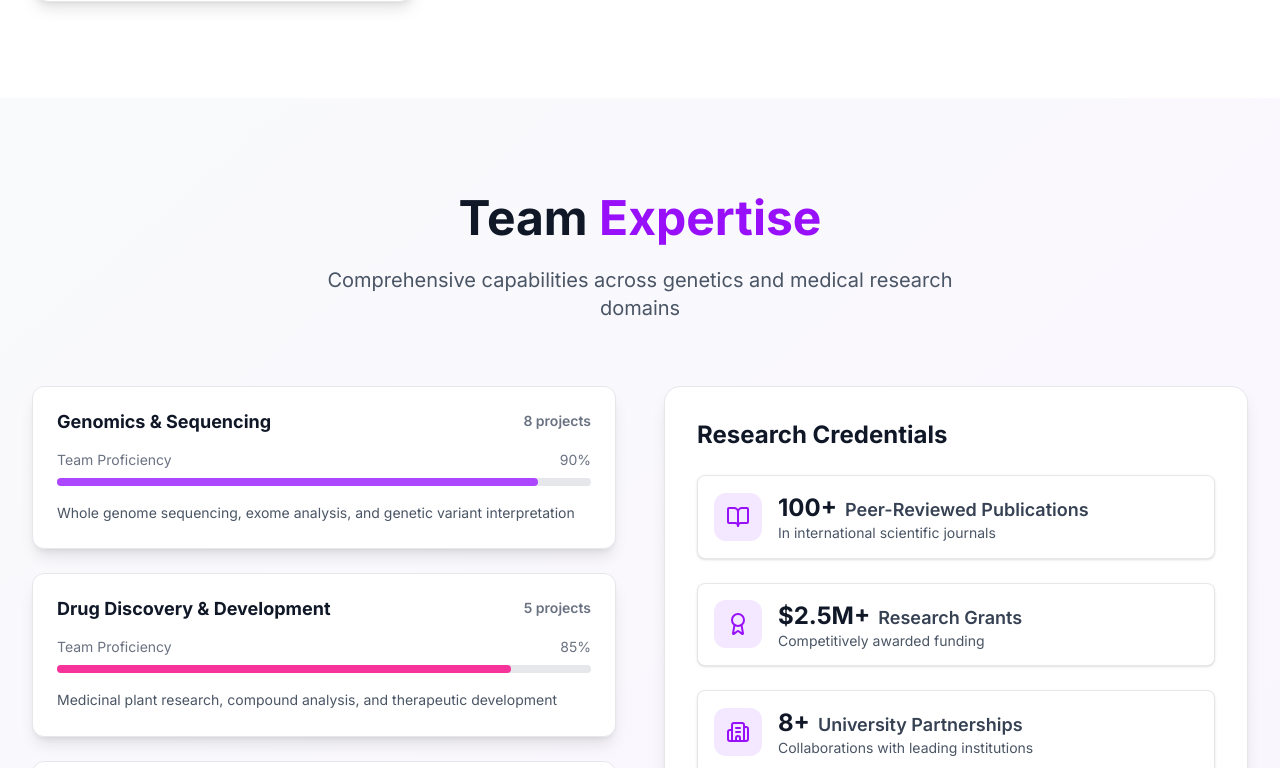
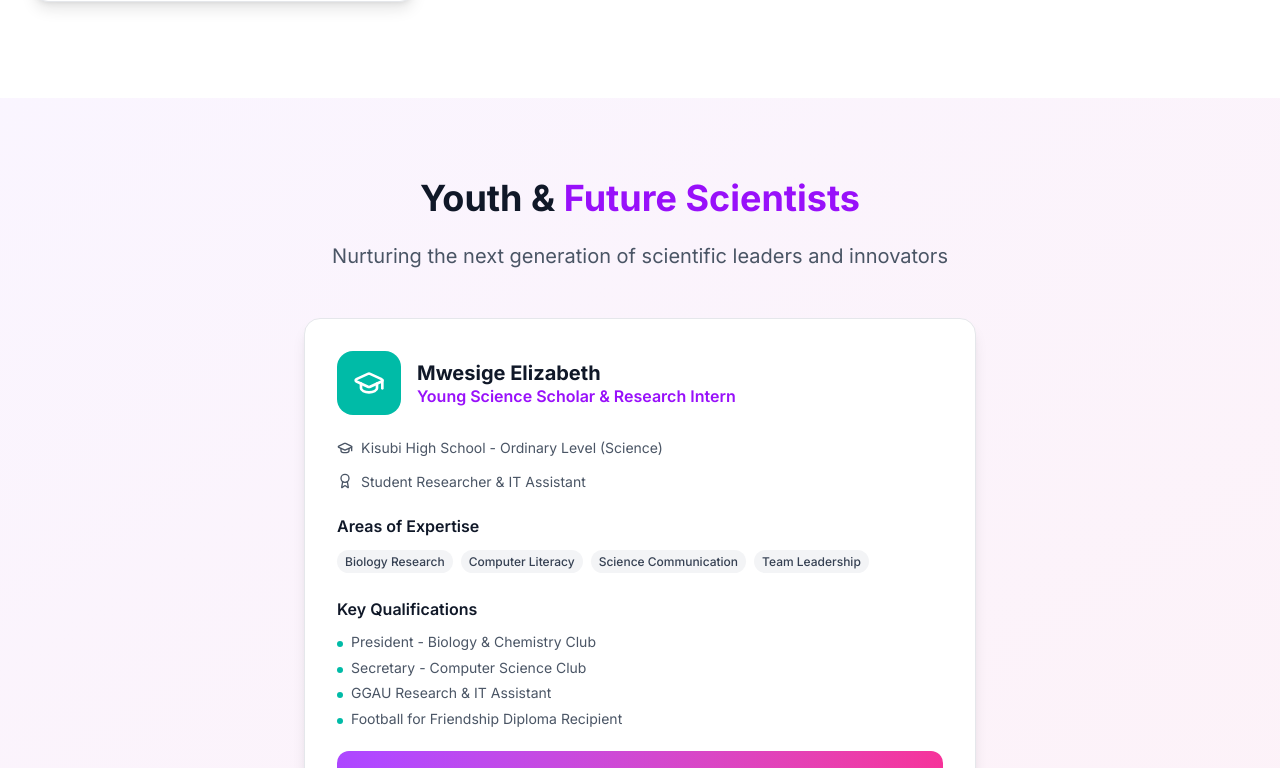
Before and after one commit to MutebiI/ggau, a Next.js app: page /team in a window 1280 px wide. Shown: the part 2292-3060 px from the top of the page. Built offline with nearby package versions, Linux system fonts and the light colour scheme.

Commit message:
feat: add Youth & Future Scientists section with Mwesige Elizabeth
- New dedicated section for young science talent
- Added Mwesige Elizabeth as Young Science Scholar
- Complete team page structure with 5 team members
- All CV download links functional

```diff
--- a/app/team/page.tsx
+++ b/app/team/page.tsx
@@ -1,6 +1,7 @@
+
 // 'use client'
 // import { motion } from 'framer-motion'
-// import { Award, GraduationCap, BookOpen, Users, Target, Microscope, FlaskConical, Dna, Brain, Heart, ArrowRight, Building2, Calendar, BarChart3, FileText, Mail, Phone } from 'lucide-react'
+// import { Award, GraduationCap, BookOpen, Users, Target, Microscope, FlaskConical, Dna, Brain, Heart, ArrowRight, Building2, Calendar, BarChart3, FileText, Mail, Phone, Download } from 'lucide-react'
 // import { ReactNode } from 'react'
 
 // // Define types for our components
@@ -21,6 +22,7 @@
 //   achievements: string[]
 //   icon: ReactNode
 //   color: ColorKey
+//   cvUrl: string
 // }
 
 // interface ExpertiseAreaProps {
@@ -126,27 +128,62 @@
 //               achievements={["DNA Awareness Pioneer", "UMPR Lead Innovator", "Healthviber Diagnostics Founder"]}
 //               icon={<Dna className="w-6 h-6 md:w-7 md:h-7 lg:w-8 lg:h-8" />}
 //               color="purple"
+//               cvUrl="/cvs/mwesige-nelson-cv.pdf"
 //             />
 //             <TeamMember
-//               name="Dr. Ogaram David"
-//               role="Research Lead & Senior Scientist"
-//               education="PhD in Molecular Biology"
-//               experience="15+ Years Research Experience"
-//               expertise={["Drug Discovery", "Clinical Trials", "Molecular Diagnostics"]}
-//               achievements={["20+ Publications", "International Collaborations", "Patent Holder"]}
+//               name="Dr. Ogaram David Akuban"
+//               role="Senior Research Consultant & Environmental Safety Expert"
+//               education="PhD, DIC, FRCS - University of London"
+//               experience="40+ Years in Occupational Health & Toxicology"
+//               expertise={["Occupational Health", "Environmental Safety", "Chemical Toxicology", "Policy Development"]}
+//               achievements={[
+//                 "Lead Developer of Uganda's Labour Laws",
+//                 "Former Commissioner for Labour",
+//                 "Environmental Policy Architect",
+//                 "International Chemical Safety Expert"
+//               ]}
 //               icon={<FlaskConical className="w-6 h-6 md:w-7 md:h-7 lg:w-8 lg:h-8" />}
 //               color="pink"
+//               cvUrl="/cvs/ogaram-david-cv.pdf"
 //             />
 //             <TeamMember
 //               name="Sr. Namutebi Erinah"
-//               role="Principal Investigator - Pediatric Genetics"
-//               education="MSc Medical Genetics"
-//               experience="12+ Years Clinical Genetics"
-//               expertise={["Pediatric Genomics", "Genetic Counseling", "Rare Diseases"]}
-//               achievements={["Community Health Programs", "Genetic Education", "Research Mentorship"]}
+//               role="Senior Nursing Officer & Clinical Coordinator"
+//               education="Advanced Diploma in General Nursing"
+//               experience="20+ Years in Clinical Care & HIV Management"
+//               expertise={["HIV/AIDS Care", "Palliative Care", "Pediatric Nursing", "Clinical Supervision"]}
+//               achievements={[
+//                 "Integrated Management of Acute Malnutrition",
+//                 "Pediatric HIV/AIDS Specialist",
+//                 "Clinical Team Leadership",
+//                 "Community Health Programs"
+//               ]}
 //               icon={<Heart className="w-6 h-6 md:w-7 md:h-7 lg:w-8 lg:h-8" />}
 //               color="indigo"
+//               cvUrl="/cvs/namutebi-erinah-cv.pdf"
 //             />
+//           </div>
+
+//           {/* Additional Research Team Member */}
+//           <div className="mt-12 md:mt-16">
+//             <div className="grid grid-cols-1 md:grid-cols-2 lg:grid-cols-3 gap-4 md:gap-6 lg:gap-8 max-w-full">
+//               <TeamMember
+//                 name="Allan Akandwanaho, MSc"
+//                 role="Research Scientist & PhD Candidate"
+//                 education="MSc Cell & Molecular Biology - University of Turin"
+//                 experience="5+ Years in Developmental Biology Research"
+//                 expertise={["Developmental Biology", "Molecular Genetics", "Microscopy", "CRISPR Technology"]}
+//                 achievements={[
+//                   "PhD Candidate at Charles University",
+//                   "Published in Frontiers in Immunology",
+//                   "International Conference Presenter",
+//                   "CRISPR Genome Editing Expert"
+//                 ]}
+//                 icon={<Microscope className="w-6 h-6 md:w-7 md:h-7 lg:w-8 lg:h-8" />}
+//                 color="teal"
+//                 cvUrl="/cvs/allan-akandwanaho-cv.pdf"
+//               />
+//             </div>
 //           </div>
 //         </div>
 //       </section>
@@ -377,7 +414,7 @@
 // }
 
 // // Team Member Component (No Photo)
-// function TeamMember({ name, role, education, experience, expertise, achievements, icon, color }: TeamMemberProps) {
+// function TeamMember({ name, role, education, experience, expertise, achievements, icon, color, cvUrl }: TeamMemberProps) {
 //   const colorStyles: Record<ColorKey, string> = {
 //     purple: 'bg-purple-500',
 //     pink: 'bg-pink-500',
@@ -390,19 +427,19 @@
 //       initial={{ opacity: 0, y: 30 }}
 //       whileInView={{ opacity: 1, y: 0 }}
 //       transition={{ duration: 0.6 }}
-//       className="bg-white p-4 md:p-6 lg:p-8 rounded-2xl shadow-lg border border-gray-200 hover:shadow-xl transition-all duration-300 group w-full"
+//       className="bg-white p-4 md:p-6 lg:p-8 rounded-2xl shadow-lg border border-gray-200 hover:shadow-xl transition-all duration-300 group w-full flex flex-col h-full"
 //     >
 //       <div className="flex items-center gap-3 md:gap-4 mb-4 md:mb-6">
 //         <div className={`w-12 h-12 md:w-14 md:h-14 lg:w-16 lg:h-16 ${colorStyles[color]} rounded-xl md:rounded-2xl flex items-center justify-center text-white flex-shrink-0`}>
 //           {icon}
 //         </div>
-//         <div className="min-w-0">
+//         <div className="min-w-0 flex-1">
 //           <h3 className="text-lg md:text-xl font-bold text-gray-900 group-hover:text-purple-600 transition-colors leading-tight">{name}</h3>
 //           <p className="text-purple-600 font-semibold text-sm md:text-base leading-tight">{role}</p>
 //         </div>
 //       </div>
 
-//       <div className="space-y-2 md:space-y-4">
+//       <div className="space-y-2 md:space-y-4 flex-1">
 //         <div className="flex items-center gap-2 text-xs md:text-sm text-gray-600">
 //           <GraduationCap className="w-3 h-3 md:w-4 md:h-4 flex-shrink-0" />
 //           <span className="leading-tight">{education}</span>
@@ -411,30 +448,42 @@
 //           <Award className="w-3 h-3 md:w-4 md:h-4 flex-shrink-0" />
 //           <span className="leading-tight">{experience}</span>
 //         </div>
-//       </div>
 
-//       <div className="mt-4 md:mt-6">
-//         <h4 className="font-semibold text-gray-900 text-sm md:text-base mb-2 md:mb-3">Areas of Expertise</h4>
-//         <div className="flex flex-wrap gap-1 md:gap-2">
-//           {expertise.map((skill: string, index: number) => (
-//             <span key={skill} className="px-2 py-1 bg-gray-100 text-gray-700 rounded-full text-xs font-medium leading-tight">
-//               {skill}
-//             </span>
-//           ))}
+//         <div className="mt-4 md:mt-6">
+//           <h4 className="font-semibold text-gray-900 text-sm md:text-base mb-2 md:mb-3">Areas of Expertise</h4>
+//           <div className="flex flex-wrap gap-1 md:gap-2">
+//             {expertise.map((skill: string, index: number) => (
+//               <span key={skill} className="px-2 py-1 bg-gray-100 text-gray-700 rounded-full text-xs font-medium leading-tight">
+//                 {skill}
+//               </span>
+//             ))}
+//           </div>
+//         </div>
+
+//         <div className="mt-4 md:mt-6">
+//           <h4 className="font-semibold text-gray-900 text-sm md:text-base mb-2 md:mb-3">Key Qualifications</h4>
+//           <ul className="space-y-1 md:space-y-2 text-xs md:text-sm text-gray-600">
+//             {achievements.map((achievement: string, index: number) => (
+//               <li key={achievement} className="flex items-start gap-2">
+//                 <div className={`w-1.5 h-1.5 ${colorStyles[color]} rounded-full mt-1.5 md:mt-2 flex-shrink-0`} />
+//                 <span className="leading-tight">{achievement}</span>
+//               </li>
+//             ))}
+//           </ul>
 //         </div>
 //       </div>
 
-//       <div className="mt-4 md:mt-6">
-//         <h4 className="font-semibold text-gray-900 text-sm md:text-base mb-2 md:mb-3">Key Achievements</h4>
-//         <ul className="space-y-1 md:space-y-2 text-xs md:text-sm text-gray-600">
-//           {achievements.map((achievement: string, index: number) => (
-//             <li key={achievement} className="flex items-start gap-2">
-//               <div className={`w-1.5 h-1.5 ${colorStyles[color]} rounded-full mt-1.5 md:mt-2 flex-shrink-0`} />
-//               <span className="leading-tight">{achievement}</span>
-//             </li>
-//           ))}
-//         </ul>
-//       </div>
+//       {/* CV Download Button */}
+//       <motion.a
+//         href={cvUrl}
+//         download
+//         whileHover={{ scale: 1.02 }}
+//         whileTap={{ scale: 0.98 }}
+//         className="mt-6 w-full bg-gradient-to-r from-purple-500 to-pink-500 text-white py-3 px-4 rounded-xl font-semibold flex items-center justify-center gap-2 hover:shadow-lg transition-all duration-200 group/download"
+//       >
+//         <Download className="w-4 h-4 group-hover/download:scale-110 transition-transform" />
+//         Download CV
+//       </motion.a>
 //     </motion.div>
 //   )
 // }
@@ -522,7 +571,6 @@
 //     </motion.div>
 //   )
 // }
-
 'use client'
 import { motion } from 'framer-motion'
 import { Award, GraduationCap, BookOpen, Users, Target, Microscope, FlaskConical, Dna, Brain, Heart, ArrowRight, Building2, Calendar, BarChart3, FileText, Mail, Phone, Download } from 'lucide-react'
@@ -708,6 +756,44 @@ export default function Team() {
                 cvUrl="/cvs/allan-akandwanaho-cv.pdf"
               />
             </div>
+          </div>
+        </div>
+      </section>
+
+      {/* Youth & Future Scientists Section */}
+      <section className="py-12 md:py-16 lg:py-20 bg-gradient-to-br from-purple-50 to-pink-50">
+        <div className="max-w-7xl mx-auto px-4 sm:px-6 lg:px-8 w-full">
+          <motion.div
+            initial={{ opacity: 0, y: 30 }}
+            whileInView={{ opacity: 1, y: 0 }}
+            transition={{ duration: 0.6 }}
+            className="text-center mb-8 md:mb-12"
+          >
+            <h2 className="text-2xl md:text-3xl lg:text-4xl font-bold text-gray-900 mb-4 md:mb-6 px-2">
+              Youth & <span className="text-purple-600">Future Scientists</span>
+            </h2>
+            <p className="text-base md:text-lg lg:text-xl text-gray-600 max-w-2xl mx-auto px-4">
+              Nurturing the next generation of scientific leaders and innovators
+            </p>
+          </motion.div>
+
+          <div className="max-w-2xl mx-auto">
+            <TeamMember
+              name="Mwesige Elizabeth"
+              role="Young Science Scholar & Research Intern"
+              education="Kisubi High School - Ordinary Level (Science)"
+              experience="Student Researcher & IT Assistant"
+              expertise={["Biology Research", "Computer Literacy", "Science Communication", "Team Leadership"]}
+              achievements={[
+                "President - Biology & Chemistry Club",
+                "Secretary - Computer Science Club",
+                "GGAU Research & IT Assistant",
+                "Football for Friendship Diploma Recipient"
+              ]}
+              icon={<GraduationCap className="w-6 h-6 md:w-7 md:h-7 lg:w-8 lg:h-8" />}
+              color="teal"
+              cvUrl="/cvs/mwesige-elizabeth-cv.pdf"
+            />
           </div>
         </div>
       </section>
```
